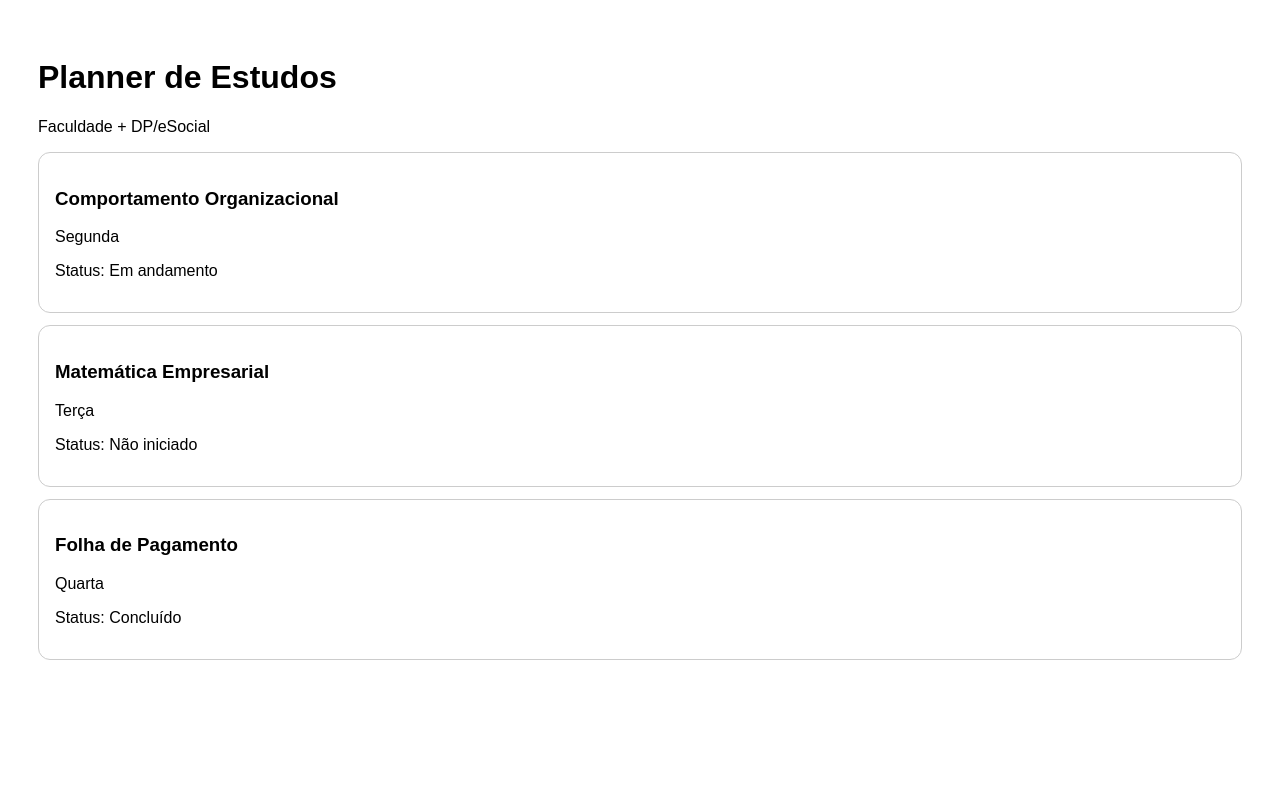
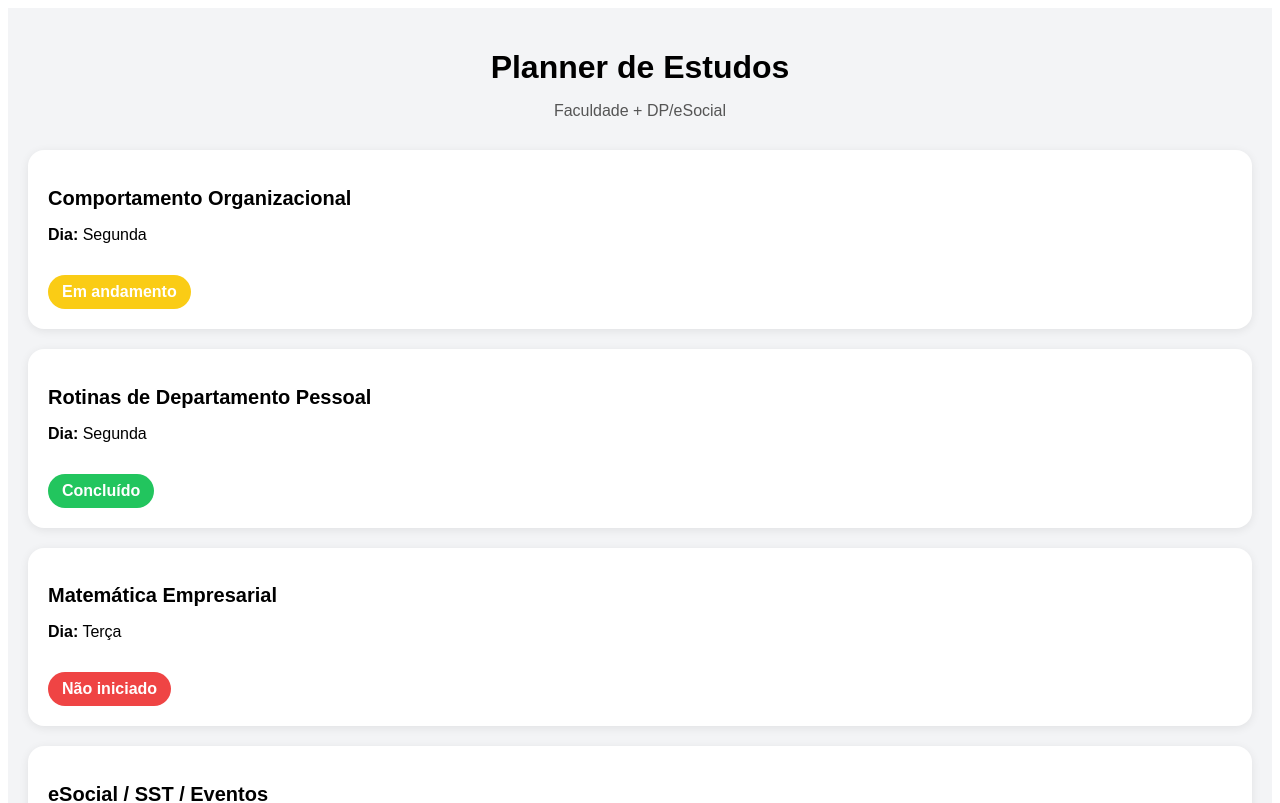
Before and after one commit to ssouzarafaelaa-afk/planner-estudos, a Next.js app: page / in a window 1280 px wide. Shown: the top 803 px of the page. Built offline with nearby package versions, Linux system fonts and the light colour scheme.

Commit message:
Update page.js

```diff
--- a/app/page.js
+++ b/app/page.js
@@ -1,28 +1,111 @@
-
 export default function Home() {
-  const tarefas = [
-    { dia: "Segunda", materia: "Comportamento Organizacional", status: "Em andamento" },
-    { dia: "Terça", materia: "Matemática Empresarial", status: "Não iniciado" },
-    { dia: "Quarta", materia: "Folha de Pagamento", status: "Concluído" },
+  const estudos = [
+    {
+      materia: "Comportamento Organizacional",
+      dia: "Segunda",
+      status: "Em andamento",
+      cor: "#facc15",
+    },
+    {
+      materia: "Rotinas de Departamento Pessoal",
+      dia: "Segunda",
+      status: "Concluído",
+      cor: "#22c55e",
+    },
+    {
+      materia: "Matemática Empresarial",
+      dia: "Terça",
+      status: "Não iniciado",
+      cor: "#ef4444",
+    },
+    {
+      materia: "eSocial / SST / Eventos",
+      dia: "Terça",
+      status: "Em andamento",
+      cor: "#f97316",
+    },
+    {
+      materia: "Folha de Pagamento",
+      dia: "Quarta",
+      status: "Revisar",
+      cor: "#3b82f6",
+    },
   ];
 
   return (
-    <main style={{padding:"30px",fontFamily:"Arial"}}>
-      <h1>Planner de Estudos</h1>
-      <p>Faculdade + DP/eSocial</p>
+    <div
+      style={{
+        background: "#f3f4f6",
+        minHeight: "100vh",
+        padding: "20px",
+        fontFamily: "Arial",
+      }}
+    >
+      <h1
+        style={{
+          textAlign: "center",
+          fontSize: "32px",
+          marginBottom: "10px",
+        }}
+      >
+        Planner de Estudos
+      </h1>
 
-      {tarefas.map((t, i) => (
-        <div key={i} style={{
-          border:"1px solid #ccc",
-          borderRadius:"12px",
-          padding:"16px",
-          marginTop:"12px"
-        }}>
-          <h3>{t.materia}</h3>
-          <p>{t.dia}</p>
-          <p>Status: {t.status}</p>
-        </div>
-      ))}
-    </main>
+      <p
+        style={{
+          textAlign: "center",
+          marginBottom: "30px",
+          color: "#555",
+        }}
+      >
+        Faculdade + DP/eSocial
+      </p>
+
+      <div
+        style={{
+          display: "grid",
+          gap: "20px",
+        }}
+      >
+        {estudos.map((item, index) => (
+          <div
+            key={index}
+            style={{
+              background: "white",
+              padding: "20px",
+              borderRadius: "16px",
+              boxShadow: "0 2px 10px rgba(0,0,0,0.08)",
+            }}
+          >
+            <h2
+              style={{
+                marginBottom: "10px",
+                fontSize: "20px",
+              }}
+            >
+              {item.materia}
+            </h2>
+
+            <p>
+              <strong>Dia:</strong> {item.dia}
+            </p>
+
+            <div
+              style={{
+                marginTop: "15px",
+                display: "inline-block",
+                background: item.cor,
+                color: "white",
+                padding: "8px 14px",
+                borderRadius: "999px",
+                fontWeight: "bold",
+              }}
+            >
+              {item.status}
+            </div>
+          </div>
+        ))}
+      </div>
+    </div>
   );
 }
```
